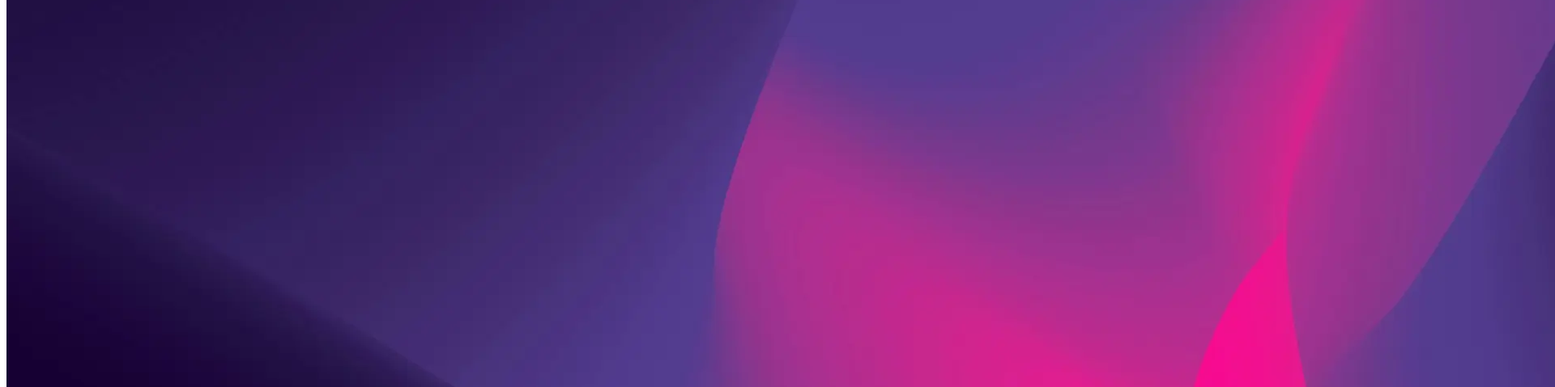
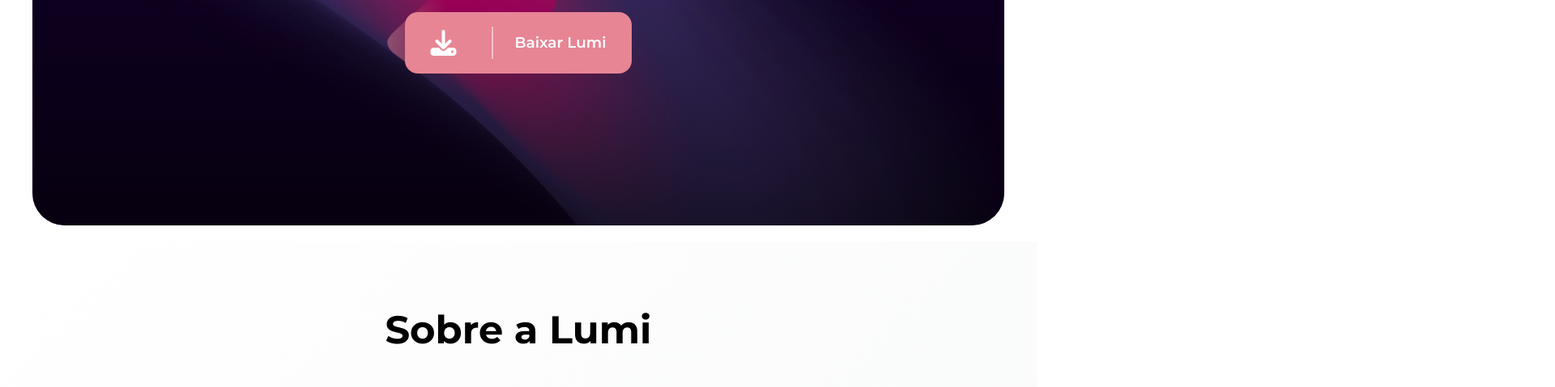
Before and after one commit to JarbasMartins/prototipoweb, a website with bundled scripts: page web/index.html in a window 1280 px wide. Shown: the part 462-941 px from the top of the page at 81% size, 1920 px wide, since content can reach past the window. Built offline with nearby package versions, Linux system fonts and the light colour scheme; files whose address does not match are found by name.

Commit message:
corrigindo rota

```diff
--- a/web/index.html
+++ b/web/index.html
@@ -4,7 +4,7 @@
         <meta charset="UTF-8" />
         <meta name="viewport" content="width=device-width, initial-scale=1.0" />
         <title>Prototipo WEB</title>
-        <link rel="stylesheet" href="web/src/assets/styles/style.css" />
+        <link rel="stylesheet" href="src/assets/styles/style.css" />
         <link
             rel="shortcut icon"
             href="/web/src/assets/avatarSITE-removebg-preview.png"
```
